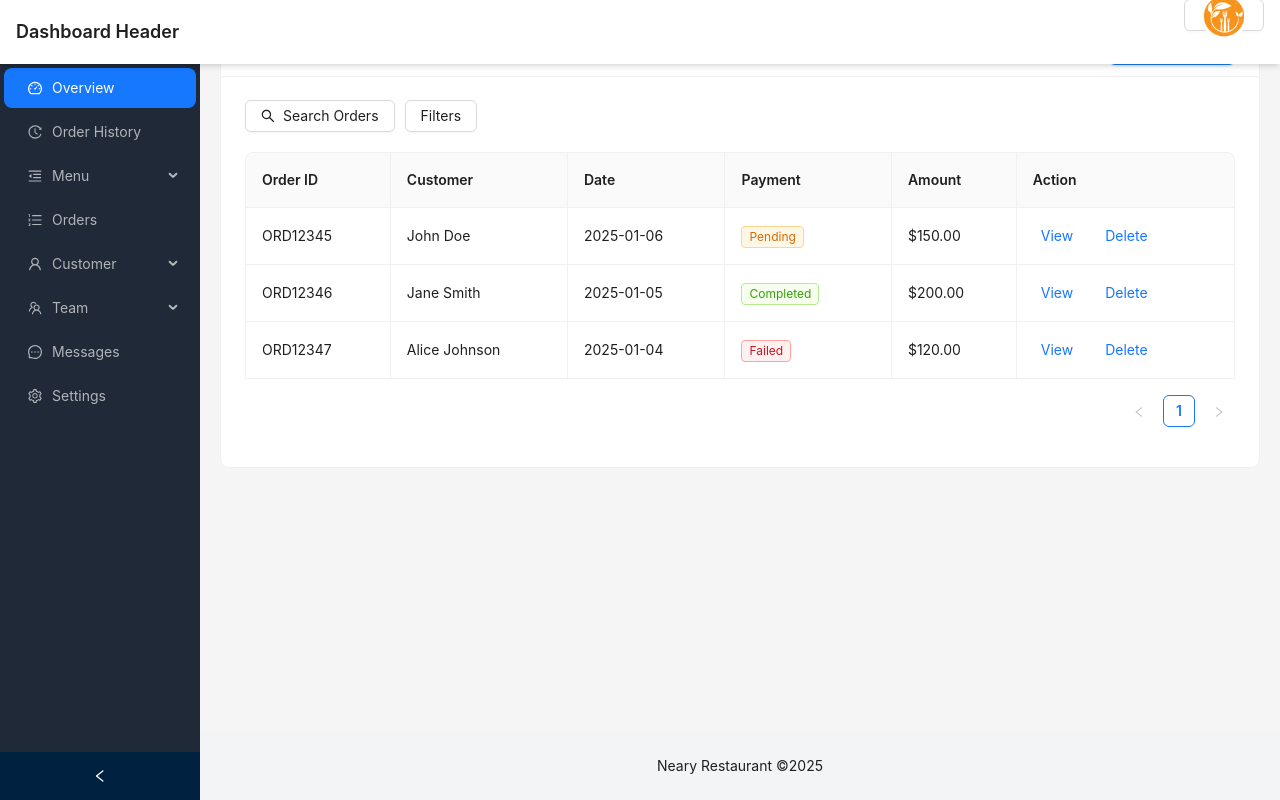
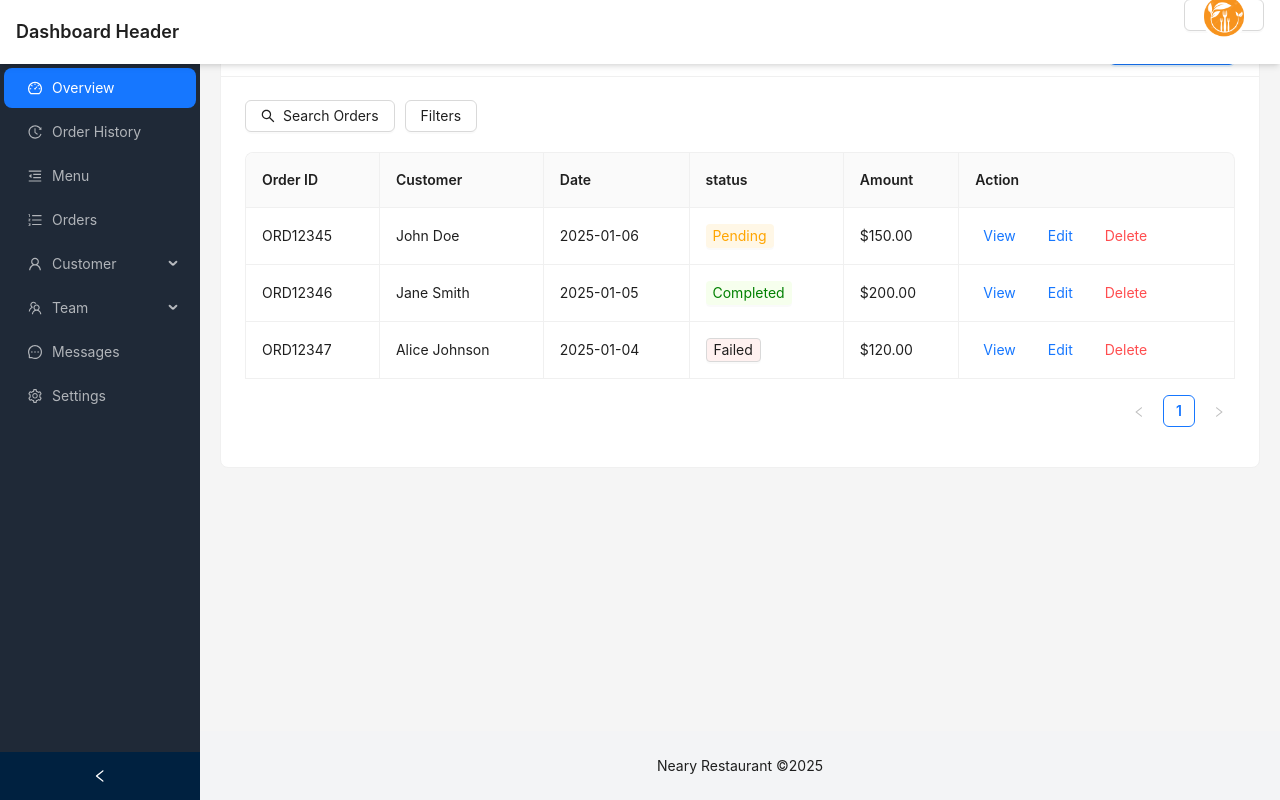
Before and after one commit to ThaninHean/Ordering-management, a React (Create React App) app: page /dashboard/order-history in a window 1280 px wide. Built offline with nearby package versions, Linux system fonts and the light colour scheme.

Commit message:
Order_history have stastus can change

```diff
--- a/src/layout/card.js
+++ b/src/layout/card.js
@@ -1,5 +1,4 @@
 import React, { useEffect } from "react";
-
 function ShoppingCart({ cart, updateQuantity }) {
   const subtotal = cart.reduce(
     (total, item) => total + item.price * item.quantity,
--- a/src/layout/dashboard.js
+++ b/src/layout/dashboard.js
@@ -3,6 +3,7 @@ import { Layout, Menu as AntdMenu } from "antd";
 import { Routes, Route, Link, useNavigate } from "react-router-dom";
 import OverviewPage from "./over_view_page";
 import OrderHistoryPage from "./order_history";
+import MenuList from "./menu";
 
 import { Button, Menu as AntdDropdownMenu, Dropdown } from "antd";
 import logo from "../assets/Image/rest.png";
@@ -40,10 +41,10 @@ const items = [
     null,
     "/dashboard/order-history"
   ),
-  getItem("Menu", "2", <MenuFoldOutlined />, [
-    getItem("Menu List", "2.1"),
-    getItem("Menu Category", "2.2"),
-  ]),
+  getItem("Menu", "2", <MenuFoldOutlined />,
+    null,
+    "/dashboard/menu",
+  ),
   getItem("Orders", "3", <OrderedListOutlined />),
   getItem("Customer", "4", <UserOutlined />, [getItem("Customer List", "4.1")]),
   getItem("Team", "5", <TeamOutlined />, [
--- /dev/null
+++ b/src/layout/menu.js
@@ -0,0 +1,60 @@
+const products = [
+  {
+    id: 1,
+    name: 'Earthen Bottle',
+    href: '#',
+    price: '$48',
+    imageSrc: 'https://tailwindui.com/plus/img/ecommerce-images/category-page-04-image-card-01.jpg',
+    imageAlt: 'Tall slender porcelain bottle with natural clay textured body and cork stopper.',
+  },
+  {
+    id: 2,
+    name: 'Nomad Tumbler',
+    href: '#',
+    price: '$35',
+    imageSrc: 'https://tailwindui.com/plus/img/ecommerce-images/category-page-04-image-card-02.jpg',
+    imageAlt: 'Olive drab green insulated bottle with flared screw lid and flat top.',
+  },
+  {
+    id: 3,
+    name: 'Focus Paper Refill',
+    href: '#',
+    price: '$89',
+    imageSrc: 'https://tailwindui.com/plus/img/ecommerce-images/category-page-04-image-card-03.jpg',
+    imageAlt: 'Person using a pen to cross a task off a productivity paper card.',
+  },
+  {
+    id: 4,
+    name: 'Machined Mechanical Pencil',
+    href: '#',
+    price: '$35',
+    imageSrc: 'https://tailwindui.com/plus/img/ecommerce-images/category-page-04-image-card-04.jpg',
+    imageAlt: 'Hand holding black machined steel mechanical pencil with brass tip and top.',
+  },
+  // More products...
+]
+
+const  menu = ()=> {
+  return (
+    <div className="bg-white">
+      <div className="mx-auto max-w-2xl px-4 py-16 sm:px-6 sm:py-24 lg:max-w-7xl lg:px-8">
+        <h2 className="sr-only">Products</h2>
+
+        <div className="grid grid-cols-1 gap-x-6 gap-y-10 sm:grid-cols-2 lg:grid-cols-3 xl:grid-cols-4 xl:gap-x-8">
+          {products.map((product) => (
+            <a key={product.id} href={product.href} className="group">
+              <img
+                alt={product.imageAlt}
+                src={product.imageSrc}
+                className="aspect-square w-full rounded-lg bg-gray-200 object-cover group-hover:opacity-75 xl:aspect-7/8"
+              />
+              <h3 className="mt-4 text-sm text-gray-700">{product.name}</h3>
+              <p className="mt-1 text-lg font-medium text-gray-900">{product.price}</p>
+            </a>
+          ))}
+        </div>
+      </div>
+    </div>
+  )
+}
+export default menu;
--- a/src/layout/order_history.js
+++ b/src/layout/order_history.js
@@ -1,10 +1,10 @@
-import React from "react";
-import { Card, Table, Button, Space, Tag } from "antd";
+import React, { useState } from "react";
+import { Card, Table, Button, Space, Tag, message } from "antd";
 import { SearchOutlined, PlusOutlined } from "@ant-design/icons";
 
 const OrderHistoryPage = () => {
-  // Sample data for the table (you can replace this with dynamic data)
-  const data = [
+  // State to manage the order data
+  const [orders, setOrders] = useState([
     {
       key: "1",
       orderId: "ORD12345",
@@ -29,8 +29,43 @@ const OrderHistoryPage = () => {
       payment: "Failed",
       amount: "$120.00",
     },
-    // Add more rows here as needed
-  ];
+  ]);
+
+  // Function to cycle through payment statuses
+  const togglePaymentStatus = (key) => {
+    const updatedOrders = orders.map((order) => {
+      if (order.key === key) {
+        const nextStatus =
+          order.payment === "Pending"
+            ? "Completed"
+            : order.payment === "Completed"
+            ? "Failed"
+            : "Pending";
+        return { ...order, payment: nextStatus };
+      }
+      return order;
+    });
+    setOrders(updatedOrders);
+  };
+
+  // Function to delete an order
+  const deleteOrder = (key) => {
+    const updatedOrders = orders.filter((order) => order.key !== key);
+    setOrders(updatedOrders);
+    message.success("Order deleted successfully!");
+  };
+
+  // Function to handle edit (example logic, you can expand it as needed)
+  const editOrder = (key) => {
+    message.info(`Editing order with key: ${key}`);
+    // Implement edit logic here, e.g., showing a modal with a form
+  };
+
+  // Function to handle view (example logic)
+  const viewOrder = (key) => {
+    message.info(`Viewing order with key: ${key}`);
+    // Implement view logic here, e.g., showing a modal or redirecting to a details page
+  };
 
   // Define columns for the table
   const columns = [
@@ -50,16 +85,28 @@ const OrderHistoryPage = () => {
       key: "date",
     },
     {
-      title: "Payment",
-      dataIndex: "payment",
-      key: "payment",
-      render: (text) => {
+      title: "status",
+      dataIndex: "status",
+      key: "status",
+      render: (_, record) => {
         let color = "";
-        if (text === "Pending") color = "orange";
-        else if (text === "Completed") color = "green";
-        else if (text === "Failed") color = "red";
+        if (record.payment === "Pending") color = "orange";
+        else if (record.payment === "Completed") color = "green";
+        else if (record.payment === "Canceled") color = "red";
 
-        return <Tag color={color}>{text}</Tag>;
+        return (
+          <Button
+            style={{
+              border: ` ${color}`,
+              backgroundColor: color === "orange" ? "#fff7e6" : color === "green" ? "#f6ffed" : "#fff1f0",
+              color: color,
+            }}
+            size="small"
+            onClick={() => togglePaymentStatus(record.key)}
+          >
+            {record.payment}
+          </Button>
+        );
       },
     },
     {
@@ -72,10 +119,18 @@ const OrderHistoryPage = () => {
       key: "action",
       render: (_, record) => (
         <Space size="middle">
-          <Button type="link" size="small">
+          <Button type="link" size="small" onClick={() => viewOrder(record.key)}>
             View
           </Button>
-          <Button type="link" size="small">
+          <Button type="link" size="small" onClick={() => editOrder(record.key)}>
+            Edit
+          </Button>
+          <Button
+            type="link"
+            size="small"
+            danger
+            onClick={() => deleteOrder(record.key)}
+          >
             Delete
           </Button>
         </Space>
@@ -85,7 +140,6 @@ const OrderHistoryPage = () => {
 
   return (
     <div style={{ padding: "20px" }}>
-      {/* Card component for wrapping the page content */}
       <Card
         title="Order History"
         extra={
@@ -106,10 +160,9 @@ const OrderHistoryPage = () => {
           <Button type="default">Filters</Button>
         </div>
 
-        {/* Table displaying order history */}
         <Table
           columns={columns}
-          dataSource={data}
+          dataSource={orders}
           pagination={{ pageSize: 5 }}
           bordered
         />
```
Also changed, not shown: 1 other file (tests, documents, lock files or other folders).
